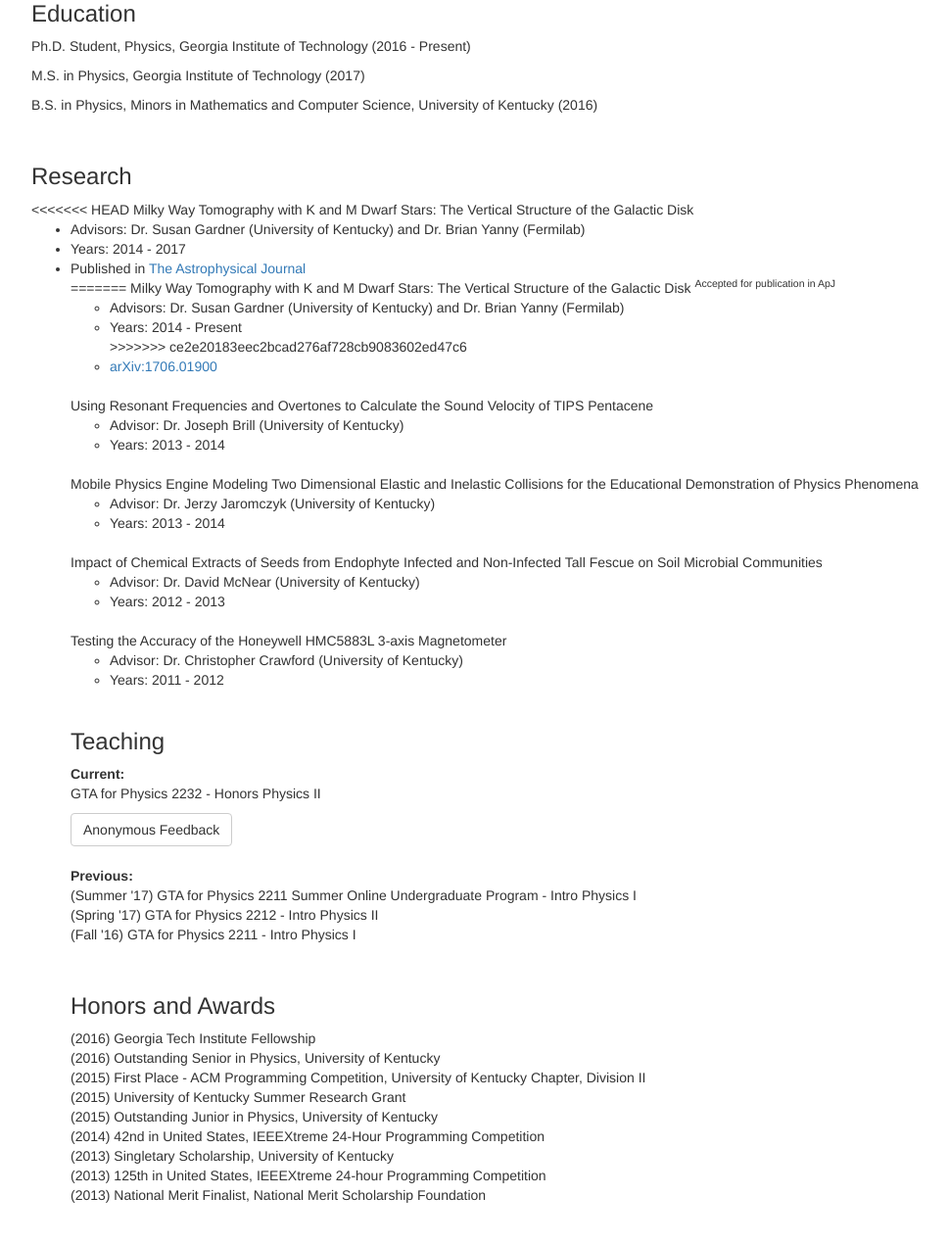
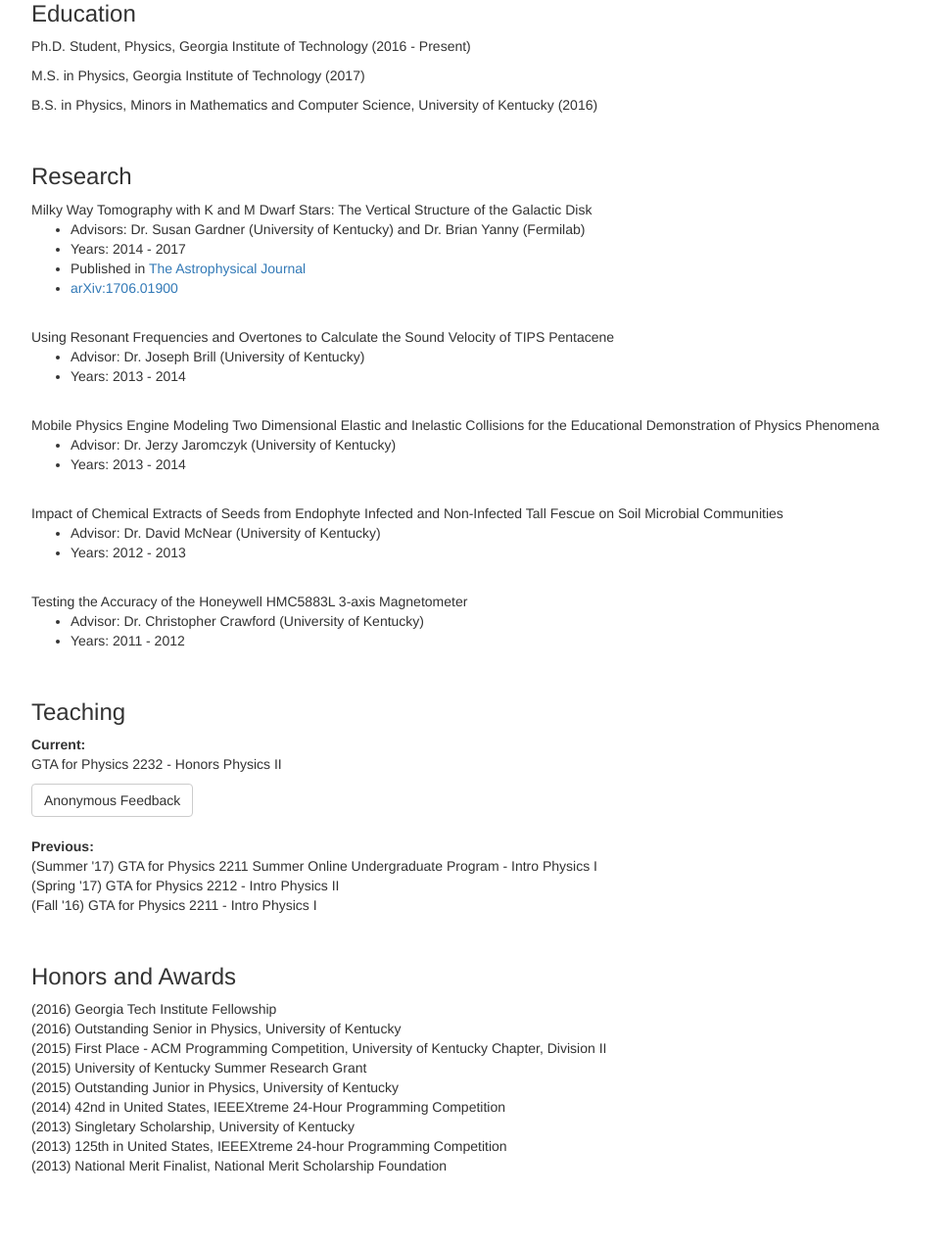
Before and after one commit to cameron-powell/bio-dlf, a Flask app: page / in a window 1280 px wide. Shown: the part 365-1635 px from the top of the page at 98% size, without its empty margins (38-1007 px from the left). After the commit the page ends 1563 px from the top, so only its background shows below. Run offline with Flask 2, Linux system fonts and the light colour scheme; some libraries are stand-ins or nearby versions.

Commit message:
Fixed branch merge issues

```diff
--- a/app/templates/index.html
+++ b/app/templates/index.html
@@ -27,18 +27,11 @@
     <br>
 
     <h3>Research</h3>
-<<<<<<< HEAD
     Milky Way Tomography with K and M Dwarf Stars: The Vertical Structure of the Galactic Disk
     <ul>
         <li>Advisors: Dr. Susan Gardner (University of Kentucky) and Dr. Brian Yanny (Fermilab)</li>
         <li>Years: 2014 - 2017</li>
         <li>Published in <a href="http://iopscience.iop.org/article/10.3847/1538-4357/aa77fd/meta">The Astrophysical Journal</a></li>
-=======
-    Milky Way Tomography with K and M Dwarf Stars: The Vertical Structure of the Galactic Disk <sup>Accepted for publication in ApJ</sup>
-    <ul>
-        <li>Advisors: Dr. Susan Gardner (University of Kentucky) and Dr. Brian Yanny (Fermilab)</li>
-        <li>Years: 2014 - Present</li>
->>>>>>> ce2e20183eec2bcad276af728cb9083602ed47c6
         <li><a href="https://arxiv.org/abs/1706.01900">arXiv:1706.01900</a></li>
     </ul><br>
     Using Resonant Frequencies and Overtones to Calculate the Sound Velocity of TIPS Pentacene<br>
```
